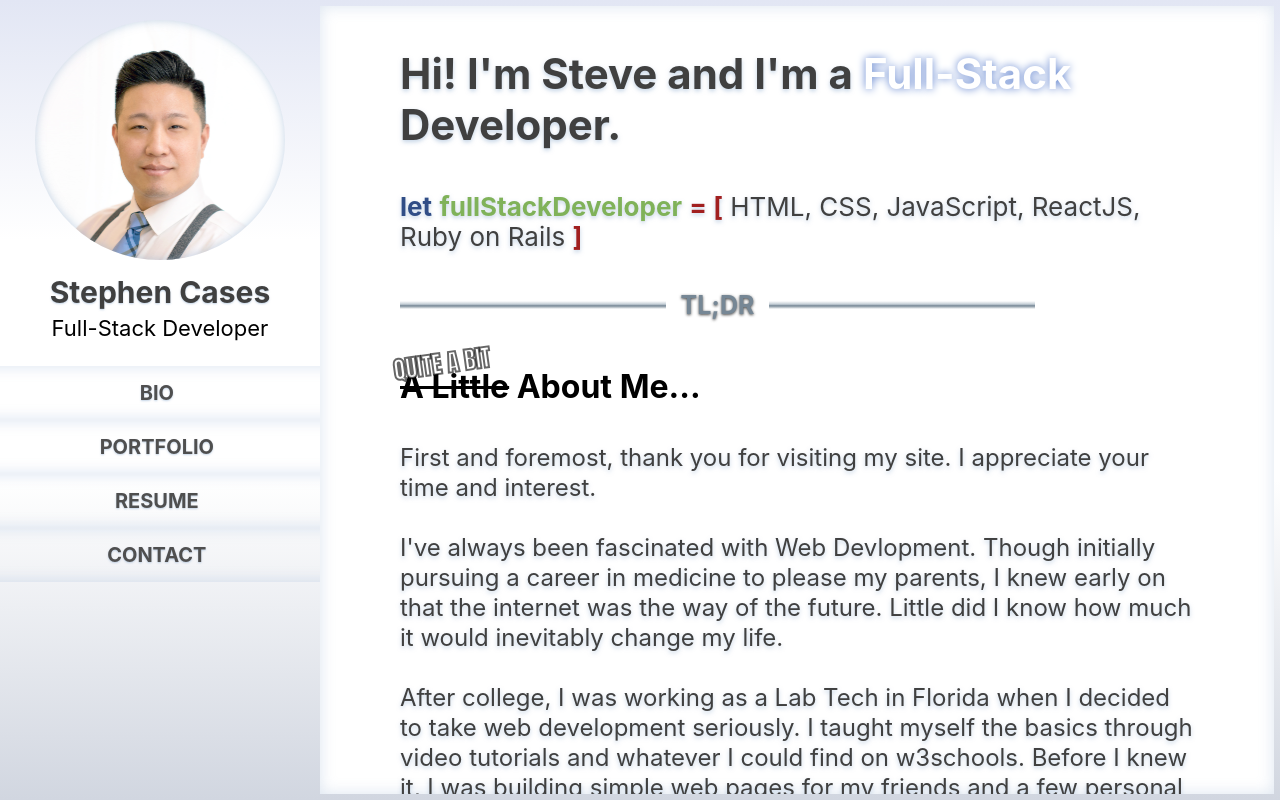
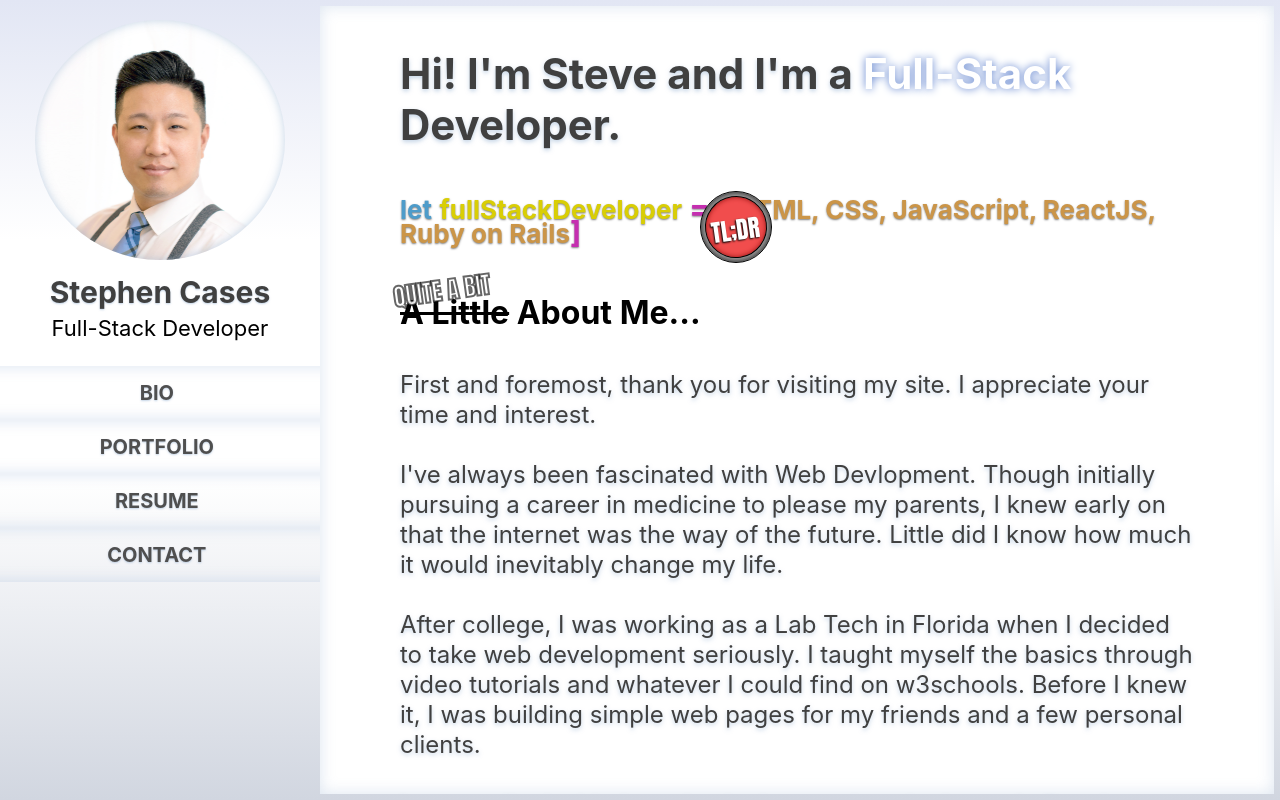
Before and after one commit to builtforsomethingbigger/stephencases.com, a React (Create React App) app: page / in a window 1280 px wide. Built offline with nearby package versions, Linux system fonts and the light colour scheme; no server answers.

Commit message:
Bio updated

```diff
--- a/src/components/main/Bio.js
+++ b/src/components/main/Bio.js
@@ -21,12 +21,14 @@ import '../../styles/Bio.css';
             <div className="bio-body">
                 <p className="bio-intro">Hi! I'm Steve and I'm a <span className="full-stack">Full-Stack</span> Developer.</p>
                 <p className="bio-content-skills">
-                    <b className="text-blue">let</b>&nbsp;<b className="text-green">fullStackDeveloper</b>&nbsp;<b className="text-red">= {`[`}</b>&nbsp;HTML, CSS, JavaScript, ReactJS, Ruby on Rails <b className="text-red">{`]`}</b>
+                    <b className="text-blue">let</b>&nbsp;<b className="text-green">fullStackDeveloper</b>&nbsp;<b className="text-red">= {`[`}</b>&nbsp;<span className="text-white">HTML, CSS, JavaScript, ReactJS, Ruby on Rails</span><b className="text-red">{`]`}</b>
                 </p>
-                <div className="bio-content-wrapper" style={{display: bioContent}}>
-                    <div className="tldr" onClick={() => expandCard()}>
+                <div className="tldr-outer" onClick={() => expandCard()}>
+                    <div className="tldr-btn">
                         <p className="tldr-text">TL;DR</p>
                     </div>
+                </div>
+                <div className="bio-content-wrapper" style={{display: bioContent}}>
                     <h1><s>A Little</s> About Me...</h1>
                     <div className="aBit">QUITE A BIT</div>
                     <p className="bio-content">
@@ -50,7 +52,7 @@ import '../../styles/Bio.css';
                 <div className="status-check">
                     <h1 className="bio-intro">Status Check:</h1>
                     <p className="bio-content pad-T-20">
-                        <b>Employment Status</b>
+                        <b className="text-blue">Employment Status</b>
                     </p>
                     <div className="bio-content pad-L-20">
                         <table width="100%" cellPadding="0" cellSpacing="0" border="0">
@@ -63,7 +65,7 @@ import '../../styles/Bio.css';
                         </table>
                     </div>
                     <p className="bio-content pad-T-20">
-                        <b>What are you currently working on?</b>
+                        <b className="text-blue">What are you currently working on?</b>
                     </p>
                     <div className="bio-content pad-L-20">
                         <table width="100%" cellPadding="0" cellSpacing="0" border="0">
@@ -81,7 +83,7 @@ import '../../styles/Bio.css';
                         </table>
                     </div>
                     <p className="bio-content pad-T-20">
-                        <b>What do I love about Software Engineering?</b>
+                        <b className="text-blue">What do I love about Software Engineering?</b>
                     </p>
                     <div className="bio-content pad-L-20">
                         <table width="100%" cellPadding="0" cellSpacing="0" border="0">
@@ -98,7 +100,7 @@ import '../../styles/Bio.css';
                         </table>
                     </div>
                     <p className="bio-content pad-T-20">
-                        <b>Other interests include:</b>
+                        <b className="text-blue">Other interests include:</b>
                     </p>
                     <div className="bio-content pad-L-20 pad-B-200">
                         <table width="100%" cellPadding="0" cellSpacing="0" border="0">
--- a/src/styles/Bio.css
+++ b/src/styles/Bio.css
@@ -36,13 +36,18 @@
   }
 
 .text-blue{
-    color: rgb(48, 77, 134);
+    color: rgb(78, 156, 202);
 }
 .text-green{
-    color: rgb(128, 178, 89);
+    color: rgb(217, 206, 5);
 }
 .text-red{
-    color: rgb(161, 31, 31);
+    font-size: 30px;
+    color: rgb(197, 46, 176);
+}
+.text-white{
+    font-weight: bold;
+    color: rgb(203, 149, 72);
 }
 .bio-intro{
     font-size: 42px;
@@ -51,12 +56,12 @@
     text-align: left;
     text-shadow: 0px 2px 4px rgba(138, 169, 205, 0.5);
 }
-.tldr{
+/* .tldr{
     position: relative;
     display: inline-block;
     width: 80%;
-    margin-top: -50px;
     font-size: 18px;
+    line-height: 18px;
     font-weight: bold;
     background: linear-gradient(
         to bottom,
@@ -72,20 +77,71 @@
     text-shadow: 0px 2px 4px rgba(138, 169, 205, 0.5);
     text-align: center;
     cursor: pointer;
+} */
+.tldr-outer{
+    position: absolute;
+    display: block;
+    width: 70px;
+    height: 70px;
+    border: 1px solid black;
+    background-color: rgb(180, 180, 180);
+    box-shadow: inset 0px 0px 8px black;
+    border-radius: 50%;
+    top: 185px;
+    left: 380px;
 }
+.tldr-btn{
+    position: relative;
+    display: inline-block;
+    width: 60px;
+    height: 60px;
+    margin: 4px;
+    border: 1px solid black;
+    border-radius: 50%;
+    background-color: red;
+    box-shadow: inset 0px 0px 15px rgb(78, 2, 2);
+    -webkit-transform: rotate(-8deg);
+    -ms-transform: rotate(-8deg);
+    transform: rotate(-8deg);
+    cursor: pointer;
+    z-index: 20;
+
+    animation-name: tldrBlip;
+    animation-duration: 2s;
+    animation-iteration-count: infinite;
+    animation-timing-function: ease-in-out;
+}
+  @keyframes tldrBlip {
+    0%  {
+        box-shadow: inset 0px 0px 15px rgb(78, 2, 2);
+    }
+    50%  {
+        background-color: rgb(241, 77, 77);
+        box-shadow: inset 0px 0px 5px rgb(147, 18, 18);
+    }
+  }
+
 .tldr-btn:hover{
-    box-shadow: inset 0px 0px 8px rgba(138, 169, 205, 0.8);
+    animation-name: none;
+    background-color: rgb(210, 61, 61);
+    box-shadow: inset 0px 0px 15px rgb(141, 20, 20);
+}
+.tldr-btn:active{
+    transform: scale(0.9);
 }
 .tldr-text{
     position: relative;
     display: inline-block;
     width: fit-content;
     height: fit-content;
-    padding: 0px 15px;
-    background-color: white;
-    font-size: 25px;
-    color: rgb(118, 135, 149);
-    text-shadow: 0px 1px 3px rgb(69, 69, 69);
+    top: -12px;
+    padding: 3px 5px;
+    font-family: Impact, Haettenschweiler, 'Arial Narrow Bold', sans-serif;
+    font-size: 24px;
+    font-weight: bold;
+    color: rgb(255, 255, 255);
+    text-shadow: -1px 1px 2px rgb(0, 0, 0);
+    border-radius: 10px;
     text-align: center;
 }
 .bio-body{
@@ -93,15 +149,16 @@
 }
 .bio-content-skills{
     font-size: 26px;
-    line-height: 30px;
+    line-height: 22px;
     top: 0;
-    padding-bottom: 30px;
+    margin-left: -5px;
+    padding: 5px 10px 8px 5px;
     color: rgb(64, 64, 64);
     text-align: left;
-    text-shadow: 0px 2px 4px rgba(138, 169, 205, 0.5);
+    text-shadow: 0px 1px 2px rgb(0, 0, 0, .5);
 }
 .bio-content-wrapper{
-    margin-top: -10px;
+    margin-top: 40px;
 }
 .bio-content{
     margin-top: -20px;
@@ -129,7 +186,7 @@
 .status-check{
     position: relative;
     display: block;
-    top: -30px;
+    top: 0;
 }
 
 @media only screen and (max-width: 724px){
```
